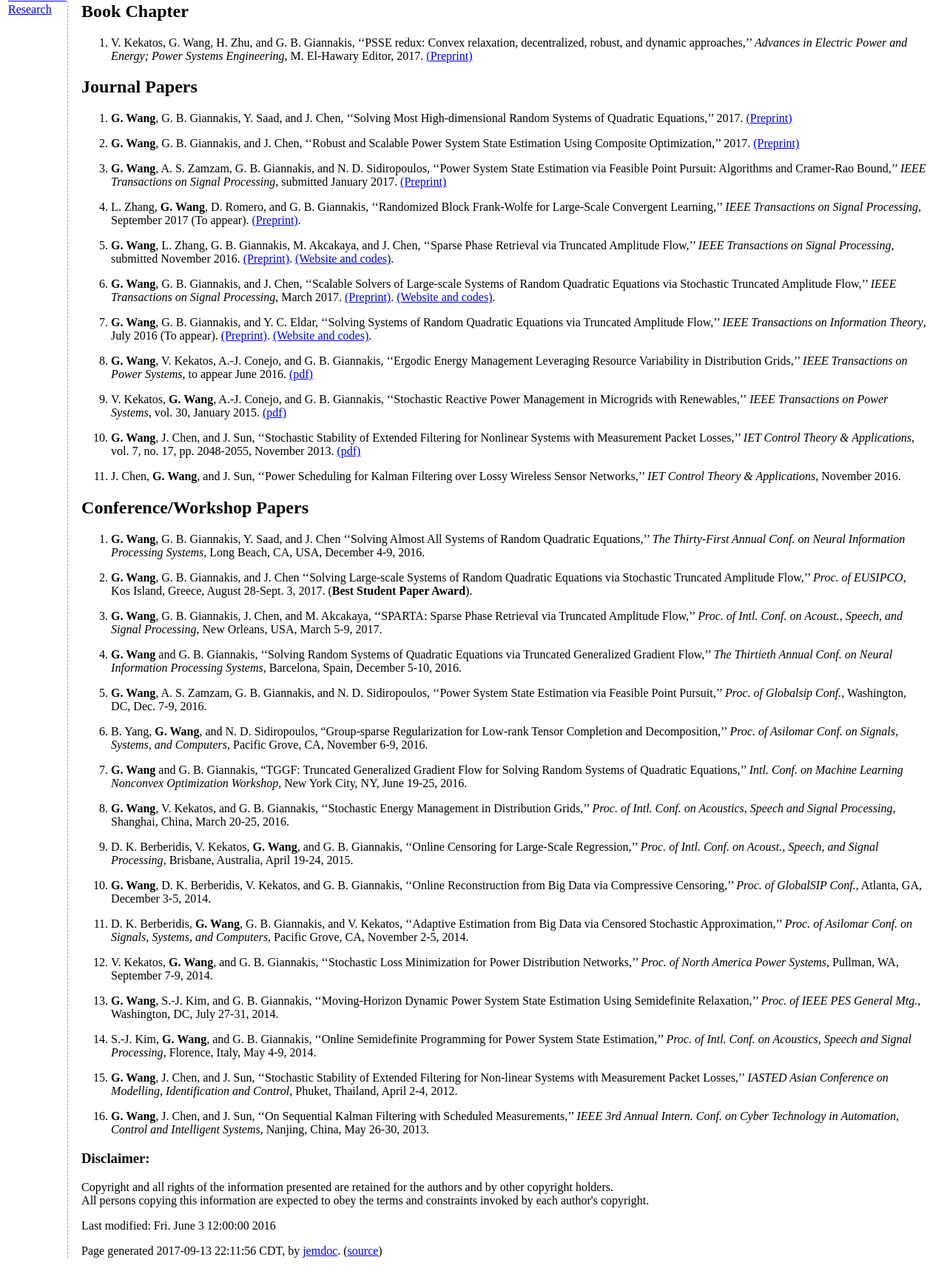
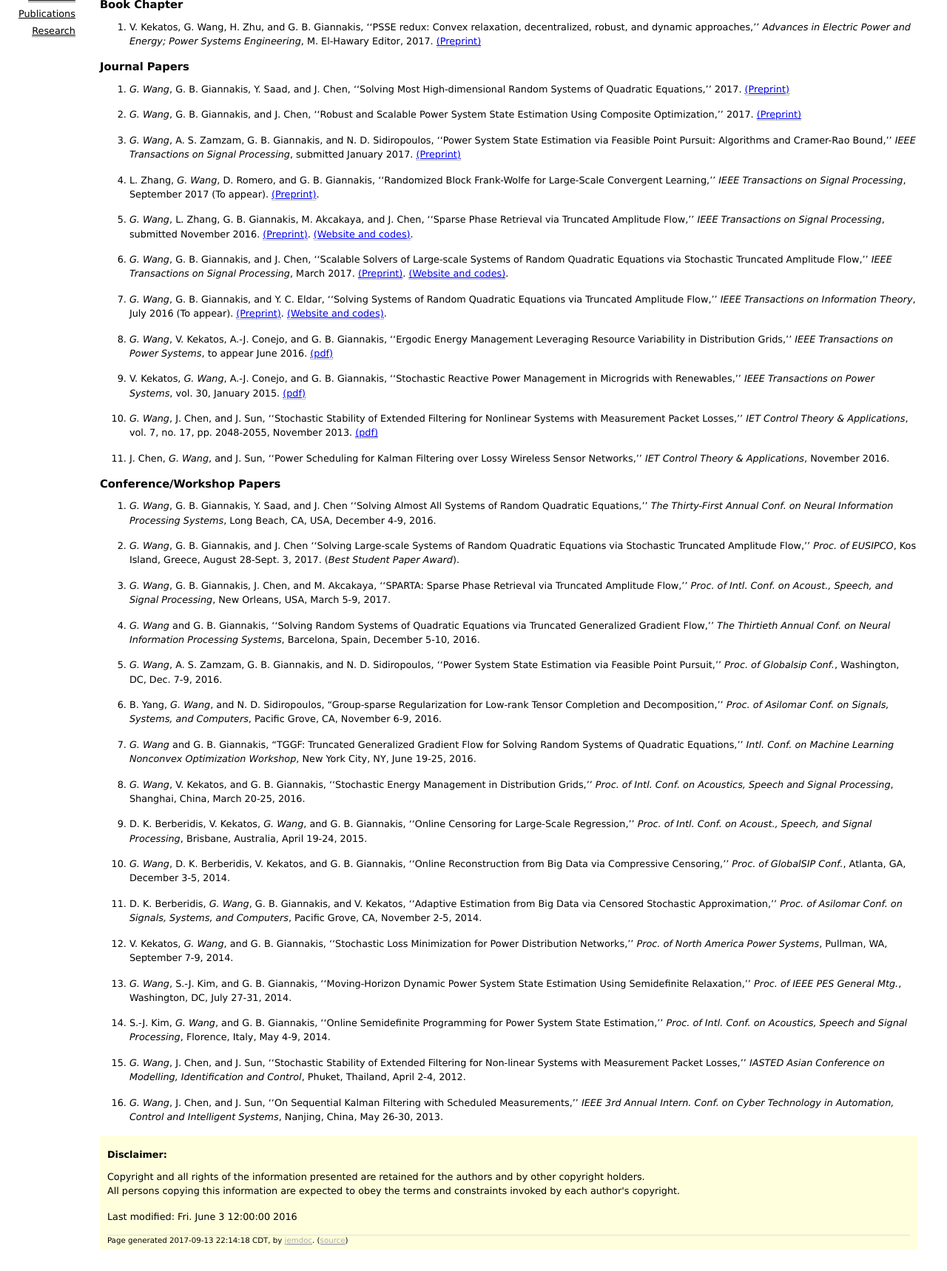
Before and after one commit to gangwg/gangwg.github.io, a plain HTML site: page publications.html in a window 1280 px wide. Shown: the part 78-1796 px from the top of the page at 74% size. Drawn offline with Linux system fonts and the light colour scheme.

Commit message:
small update

```diff
--- a/jemdoc.css
+++ b/jemdoc.css
@@ -1,47 +1,109 @@
-#fwtitle {
-	margin: 0;
-	padding: 0;
+body {
+	font: 80% Verdana, sans-serif;
+}
+
+pre, tt {
+	font-size: 110%;
+}
+
+tt {
+	background: #ffffdd;
+	color: #000050;
+}
+
+pre {
+	color: black;
+}
+
+a {
+	border-bottom: 1px solid #bbbbbb;
+}
+
+a:hover {
+	border-bottom: 1px solid #bbbbbb;
+}
+
+h1 {
+	font-size: 150%;
+	border: none;
+}
+
+h2 {
+	font-size: 115%;
+	border: none;
+}
+
+h3 {
+	font-size: 100%;
+	border: none;
+}
+
+
+div.infoblock > div.blockcontent {
+	background: #ffffdd;
+}
+
+div.blockcontent {
+	padding-left: 10px;
+	padding-right: 10px;
+	padding-top: 6px;
+	padding-bottom: 7px;
+}
+
+p {
+	line-height: 1.5em;
+	margin-bottom: 1.2em;
+}
+
+#layout-menu {
+	padding-left: 15px;
+	line-height: 1.7em;
+	text-align: right;
+	padding-top: 0.5em;
+}
+
+b {
+	font-weight: normal;
+}
+
+p b {
+	font-style: italic;
+}
+
+
+div.menu-item {
+	padding-left: 0;
+	text-indent: 0;
+	padding-bottom: 2px;
+}
+
+#layout-menu a:link, #layout-menu a:visited, #layout-menu a:hover {
+	color: black;
+	border-bottom: 1px gray solid;
+}
+
+#layout-menu a.current:link, #layout-menu a.current:visited {
+	border-bottom: none;
+}
+
+div#footer {
+	border-top: 1px solid #e0e0e0;
+	font-size: 80%;
+	padding-bottom: 0;
+}
+
+div#footer a {
+	color: #aaaaaa;
+	border-bottom: 1px solid #cccccc;
 }
 
 #fwtitle div#toptitle {
-	background-color: #303050;
-	padding: 1em;
-	margin: 0;
-	border: none;
+	padding: 1.3em;
 }
 
-div#toptitle h1 {
-	margin-top: 0.1em;
-}
-
-#fwtitle div#toptitle h1, div#subtitle, div#subtitle a {
-	color: white;
-	font-weight: normal;
-	text-align: left;
-}
-
-#layout-menu {
-	border: none;
-	border-right: 1px dashed #aaaaaa;
-	margin: 0;
-	padding-top: 0;
-}
-
-div.menu-category {
-	border-bottom: none;
-	padding-bottom: 0;
-}
 
 #layout-content {
-	border: none;
-	padding: 8px;
-	padding-left: 16px;
-	padding-right: 16px;
-	padding-bottom: 0;
-	margin: 0;
+	padding-top: 1.3em;
+	padding-left: 30px;
+	padding-right: 30px;
 }
-
-body {
-	padding: 0;
-	padding-bottom: 8px;
-}
--- a/publications.html
+++ b/publications.html
@@ -94,7 +94,7 @@ Cramer-Rao Bound,’’ <i>IEEE Transactions on Signal Processing</i>, submitted
 <p>Last modified: Fri. June 3 12:00:00 2016</p>
 <div id="footer">
 <div id="footer-text">
-Page generated 2017-09-13 22:11:56 CDT, by <a href="http://jemdoc.jaboc.net/">jemdoc</a>.
+Page generated 2017-09-13 22:14:18 CDT, by <a href="http://jemdoc.jaboc.net/">jemdoc</a>.
 (<a href="publications.jemdoc">source</a>)
 </div>
 </div>
```
Also changed, not shown: contactme.html (+1 -1 lines), education.html (+1 -1 lines), index.html (+1 -1 lines), menu.html (+1 -1 lines).
